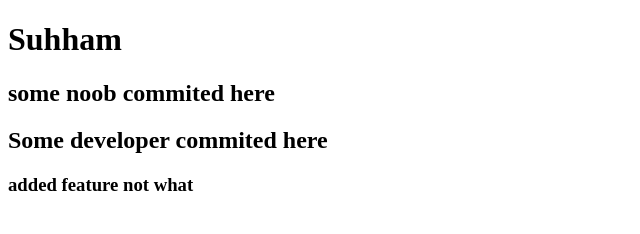
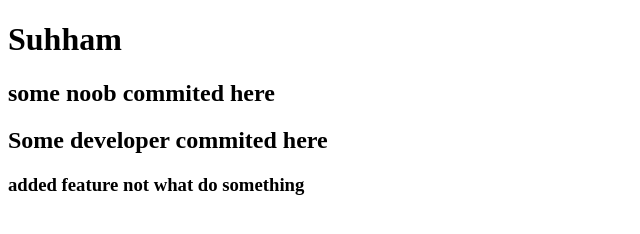
Before and after one commit to Shubham1011/Practice, a plain HTML site: page index.html in a window 1280 px wide. Shown: the whole page, without its empty margins (0-640 px from the left). Drawn offline with Linux system fonts and the light colour scheme.

Commit message:
do something

```diff
--- a/index.html
+++ b/index.html
@@ -12,7 +12,7 @@
 
     <h2> some noob commited here</h2>
     <h2>Some developer commited here</h2>
-    <h3> added feature not what</h3>
+    <h3> added feature not what do something</h3>
 
 
 </body>
```
